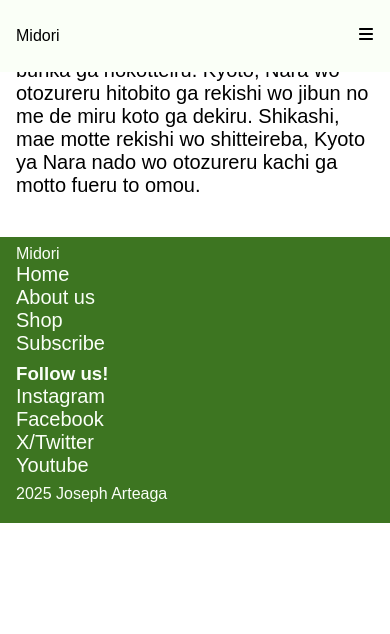
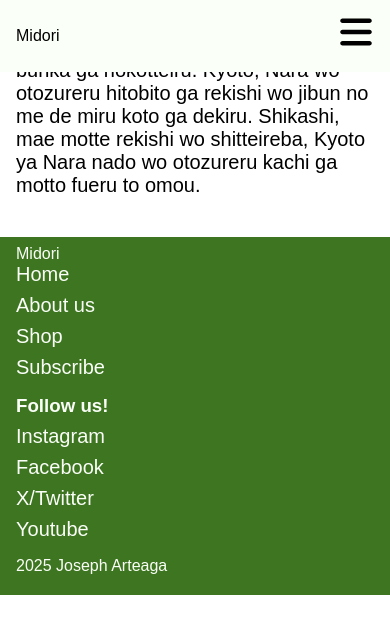
Before and after one commit to jarteaga127/midori-energy, a React (Vite) app: page /about-us in a window 390 px wide. Shown: the top 634 px of the page. Built offline with nearby package versions, Linux system fonts and the light colour scheme; a web font is replaced by a local one.

Commit message:
Edited css file for navbar to fit iPad screens

```diff
--- a/src/components/Navbar.jsx
+++ b/src/components/Navbar.jsx
@@ -1,10 +1,13 @@
 import { Link } from 'react-router-dom';
-import '../styles/navbar.css'
+import '../styles/navbar.css';
+import { RiCloseLargeFill } from "react-icons/ri";
 import { FaBars } from "react-icons/fa6";
 
 const Navbar = ({toggle, isOpen}) => {
 
    const containerClass = isOpen ? "side-menu-cont open" : "side-menu-cont";
+
+   const sideMenuIcon = isOpen ? <RiCloseLargeFill/> : <FaBars/>;
 
 
     return (
@@ -19,7 +22,7 @@ const Navbar = ({toggle, isOpen}) => {
                 <li>Login</li>
             </ul>
 
-            <div className="side-menu-btn" onClick={toggle}><FaBars/></div>
+            <div className="side-menu-btn" onClick={toggle}>{sideMenuIcon}</div>
 
         </nav>
         <div className={containerClass} >
--- a/src/styles/footer.css
+++ b/src/styles/footer.css
@@ -39,7 +39,9 @@ footer ul {
 }
 
 @media screen and (max-width: 1043px) {
-
+ .footer-link-group li, .footer-link-group h3 {
+   margin-bottom: .5rem;
+  }
 }
 
 @media screen and (max-width: 432px) {
--- a/src/styles/navbar.css
+++ b/src/styles/navbar.css
@@ -49,16 +49,22 @@ nav li {
         display: none;
     }
 
+    .side-menu-btn {
+        font-size: 36px;
+    }
+
 
 
 .side-menu-cont.open {
 display: flex;
+position: fixed;
 flex-direction: column;
 z-index: 999;
 width: 100%;
 height: 100vh;
 background-color: var(--white);
 left: 0;
+margin-top: 72px;
 
 
 }
@@ -79,6 +85,7 @@ left: 0;
 
 .side-links li {
 padding: .5rem 1rem;
+font-size: 48px;
 }
 
 }
```
